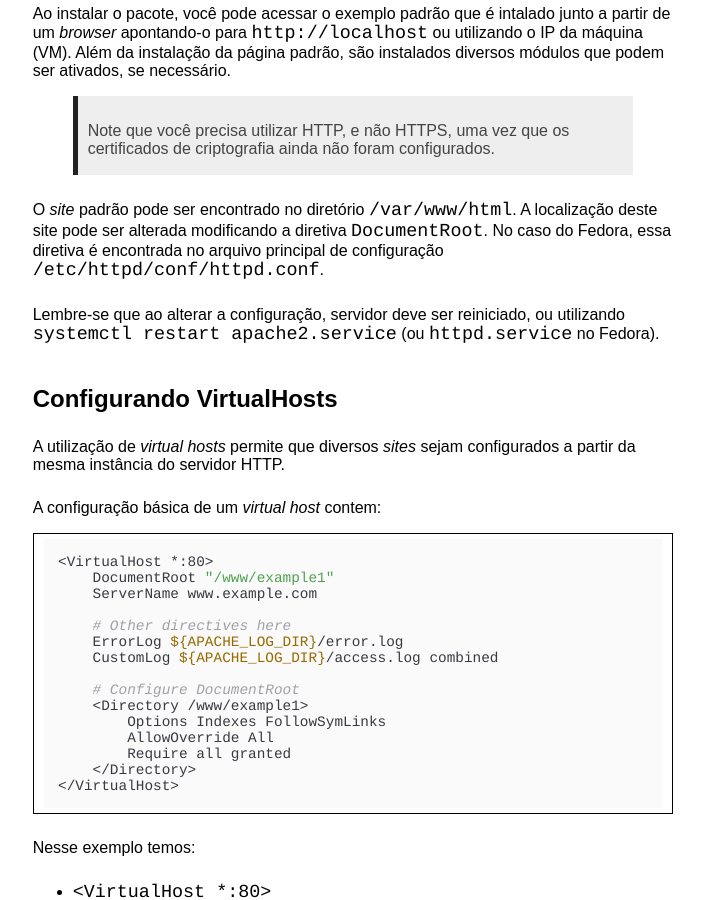
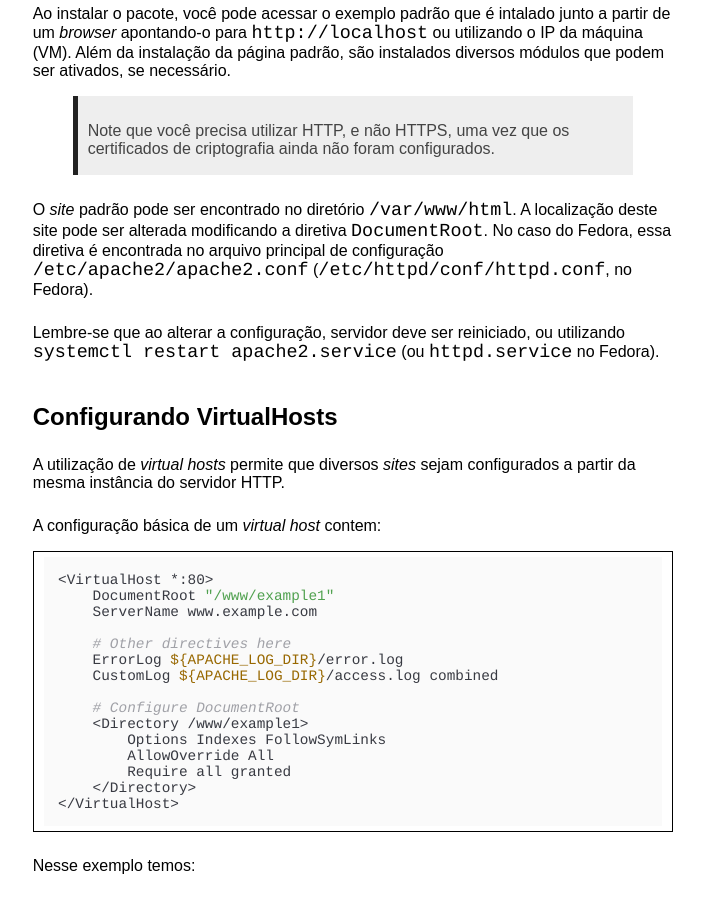
Before and after one commit to rafasgj/rafaeljeffman.com, a Jekyll site: the page built from teaching/senai/soca/linux-httpd.md, in a window 1280 px wide and 900 px high, scrolled down 697 px. Shown: the whole window, without its empty margins (287-991 px from the left). Built offline with Jekyll 4.4.1, drawn with Linux system fonts in a browser that asks for light colours; nearby versions of some CDN libraries.

Commit message:
linux-httpd: Added some differences between Debian and Fedora.

```diff
--- a/teaching/senai/soca/linux-httpd.md
+++ b/teaching/senai/soca/linux-httpd.md
@@ -22,7 +22,7 @@ Ao instalar o pacote, você pode acessar o exemplo padrão que é intalado junto
 
 > Note que você precisa utilizar HTTP, e não HTTPS, uma vez que os certificados de criptografia ainda não foram configurados.
 
-O _site_ padrão pode ser encontrado no diretório `/var/www/html`. A localização deste site pode ser alterada modificando a diretiva `DocumentRoot`. No caso do Fedora, essa diretiva é encontrada no arquivo principal de configuração `/etc/httpd/conf/httpd.conf`.
+O _site_ padrão pode ser encontrado no diretório `/var/www/html`. A localização deste site pode ser alterada modificando a diretiva `DocumentRoot`. No caso do Fedora, essa diretiva é encontrada no arquivo principal de configuração `/etc/apache2/apache2.conf` (`/etc/httpd/conf/httpd.conf`, no Fedora).
 
 Lembre-se que ao alterar a configuração, servidor deve ser reiniciado, ou utilizando `systemctl restart apache2.service` (ou `httpd.service` no Fedora).
 
```
